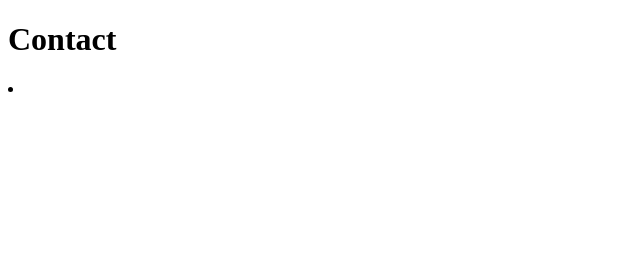
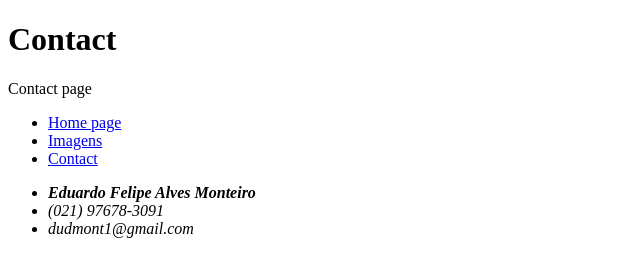
Before and after one commit to eduardofmonteiro/ancora, a plain HTML site: page contact.html in a window 1280 px wide. Shown: the whole page, without its empty margins (0-640 px from the left). Drawn offline with Linux system fonts and the light colour scheme.

Commit message:
fim do projeto

```diff
--- a/contact.html
+++ b/contact.html
@@ -8,14 +8,30 @@
 </head>
 <body>
     <h1>Contact</h1>
-
+    <p>Contact page</p>
     <nav>
+        <ul>
+            <li><a href="index.html">Home page</a></li>
+            <li><a href="../files/imagens.html">Imagens</a></li>
+            <li><a href="contact.html"> Contact</a></li>
+        </ul>
+    </nav>
+    <ul>
         <li>
-            <ul>
-
-            </ul>
+            <address>
+                <strong>Eduardo Felipe Alves Monteiro</strong>
+            </address>
         </li>
-    </nav>
-
+        <li>
+            <address>
+                (021) 97678-3091
+            </address>
+        </li>
+        <li>
+            <address>
+                dudmont1@gmail.com
+            </address>
+        </li>
+    </ul>
 </body>
 </html>
```
Also changed, not shown: files/imagens.html (+21 -10 lines), index.html (+6 -7 lines).
